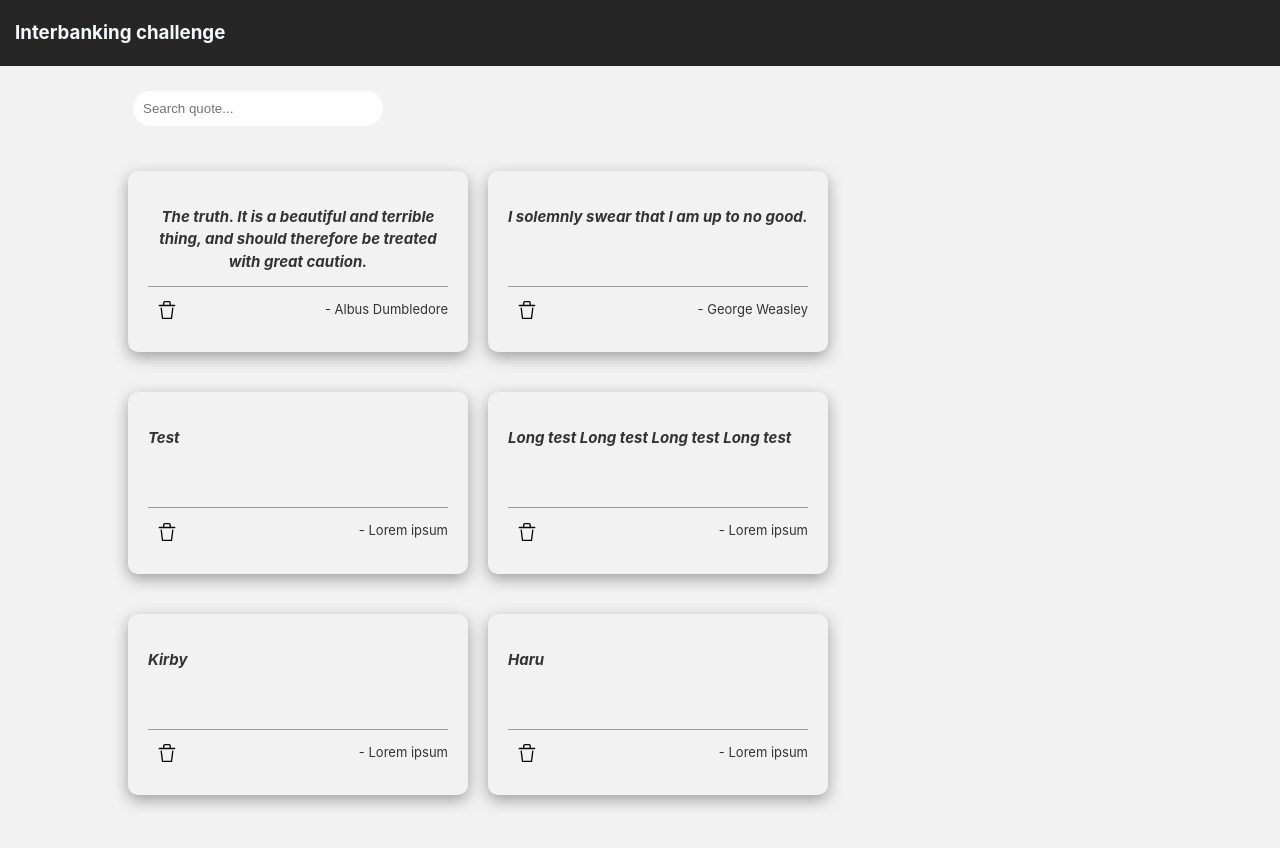
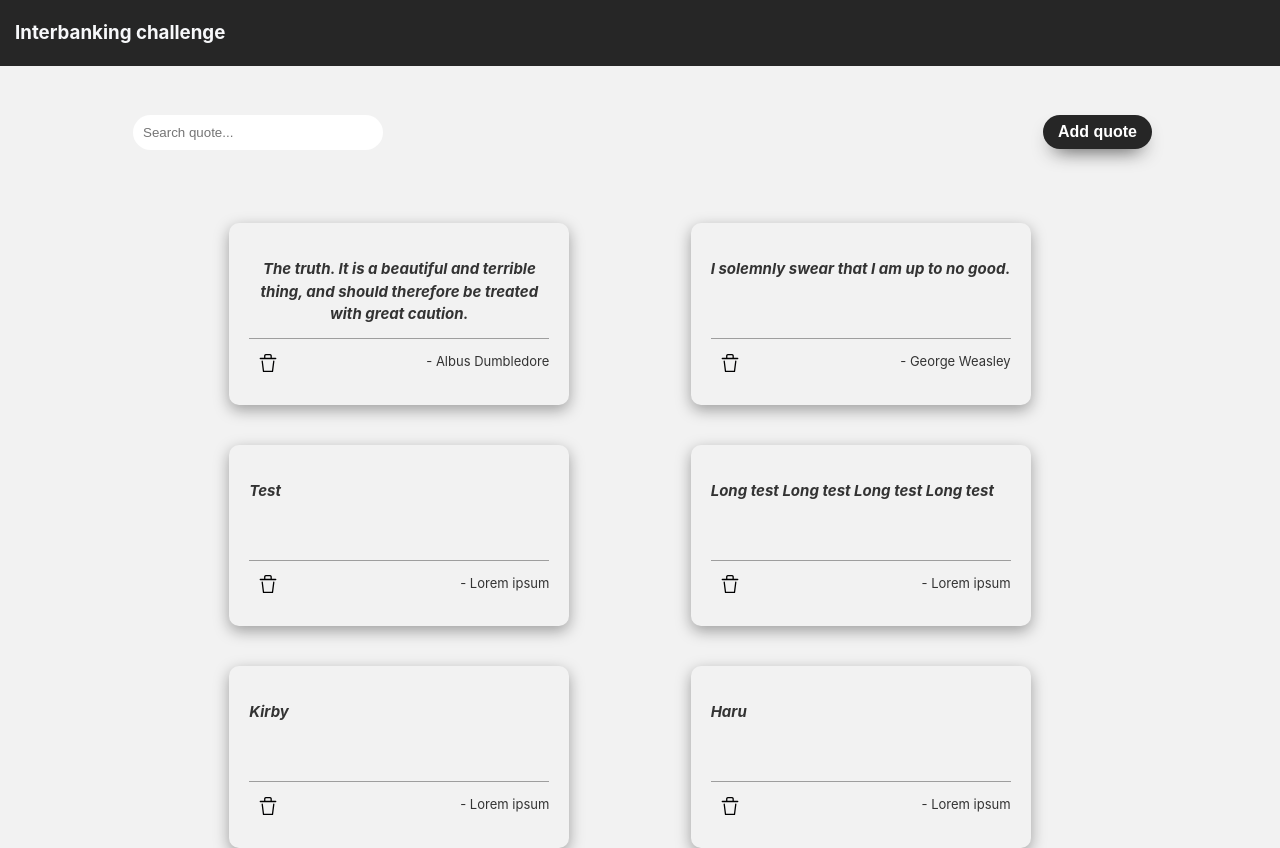
Before and after one commit to CarolinaMaffia/Interbanking-challenge, a React (Vite) app: page / in a window 1280 px wide. Before the commit the page ends 815 px from the top, so only its background shows below. Built offline with nearby package versions, Linux system fonts and the light colour scheme.

Commit message:
Implemented add new quote and modal functionality

```diff
--- a/src/components/QuotesTable/QuotesTable.scss
+++ b/src/components/QuotesTable/QuotesTable.scss
@@ -3,13 +3,44 @@
 .quotes-table-container {
     display: flex;
     flex-direction: column;
+    align-items: center;
+    margin-top: 20px;
+    margin-bottom: 20px;
+    justify-content: space-around;
     width: 80%;
-    align-items: flex-start;
-    margin-top: 20px;
+    height: 100vh;
 
     @include tablet {
         justify-content: center;
         align-items: center;
+    }
+
+    .quotes-table-header {
+        display: flex;
+        width: 100%;
+        justify-content: space-between;
+        margin-top: 20px;
+        margin: 0px 30px 0px 30px;
+
+
+        .add-quote {
+                width: 80px;
+                padding: 0;
+                align-self: center;
+                background: $header;
+                border-radius: 999px;
+                box-shadow: $header 0 10px 20px -10px;
+                box-sizing: border-box;
+                color: $button-text-color;
+                cursor: pointer;
+                font-size: 16px;
+                font-weight: 700;
+                line-height: 24px;
+                opacity: 1;
+                padding: 5px 15px;
+                width: fit-content;
+                border: 0;
+        }
     }
 
     .quotes {
@@ -17,13 +48,9 @@
         flex-direction: row;
         flex-wrap: wrap;
         height: fit-content;
-        align-self: center;
-        margin-top: 20px;
+        height: 80%;
+        justify-content: space-evenly;
         width: 100%;
-        height: 100%;
-
-        @include tablet {
-            justify-content: center;
-        }
+        align-items: center;
     }
 }
--- a/src/components/QuotesTable/QuotesTable.tsx
+++ b/src/components/QuotesTable/QuotesTable.tsx
@@ -1,20 +1,42 @@
-import { useContext } from 'react';
+import { useContext, useState } from 'react';
 import QuoteCard from '../QuoteCard/QuoteCard';
 import SearchBar from '../SearchBar/SearchBar';
 import './QuotesTable.scss';
 import QuotesContext from '../../Context/quotesContext';
 import { QuotesContextType } from '../../types/QuotesContextType';
+import Modal from '../Modal/Modal';
+import AddQuotesModalContent from '../AddQuotesModalContent/AddQuotesModalContent';
 
 const QuotesTable = () => {
-const { searchedQuotes, handleQuoteSearch } = useContext<QuotesContextType>(QuotesContext);
+    const { searchedQuotes, handleQuoteSearch, addNewQuote } = useContext<QuotesContextType>(QuotesContext);
+    const [isModalOpen, setModalOpen] = useState(false);
 
     const handleInputChange = (e: React.ChangeEvent<HTMLInputElement>) => {
         handleQuoteSearch(e.target.value);
     }
 
+    const openModal = () => {
+        setModalOpen(true);
+    }
+
+    const closeModal = () => {
+        setModalOpen(false);
+    };
+
+    const handleSubmitCallback = (quote: string, author: string) => {
+        addNewQuote(quote, author);
+        closeModal();
+    };
+
     return (
         <div className="quotes-table-container">
-            <SearchBar handleInputChange={handleInputChange} />
+            <div className="quotes-table-header">
+                <SearchBar handleInputChange={handleInputChange} />
+                <button onClick={openModal} className='add-quote'>Add quote</button>
+            </div>
+            <Modal isOpen={isModalOpen} onClose={closeModal}>
+                <AddQuotesModalContent handleSubmitCallback={handleSubmitCallback}/>
+            </Modal>
            <div className="quotes">
             {searchedQuotes.map((quote, i) => {
                 return (
```
